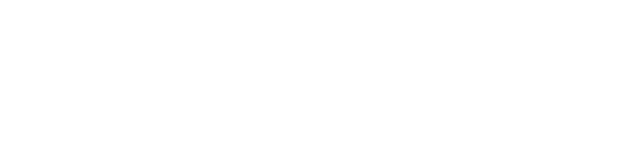
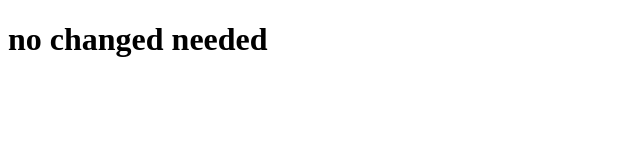
Before and after one commit to sankettttt92/gittest, a plain HTML site: page loginpage.html in a window 1280 px wide. Shown: the whole page, without its empty margins (0-640 px from the left). Drawn offline with Linux system fonts and the light colour scheme.

Commit message:
Add header to login page

```diff
--- a/loginpage.html
+++ b/loginpage.html
@@ -4,6 +4,7 @@
     <meta charset="UTF-8">
     <meta name="viewport" content="width=device-width, initial-scale=1.0">
     <title>loginpage</title>
+    <h1>no changed needed</h1>
 </head>
 <body>
 
```
